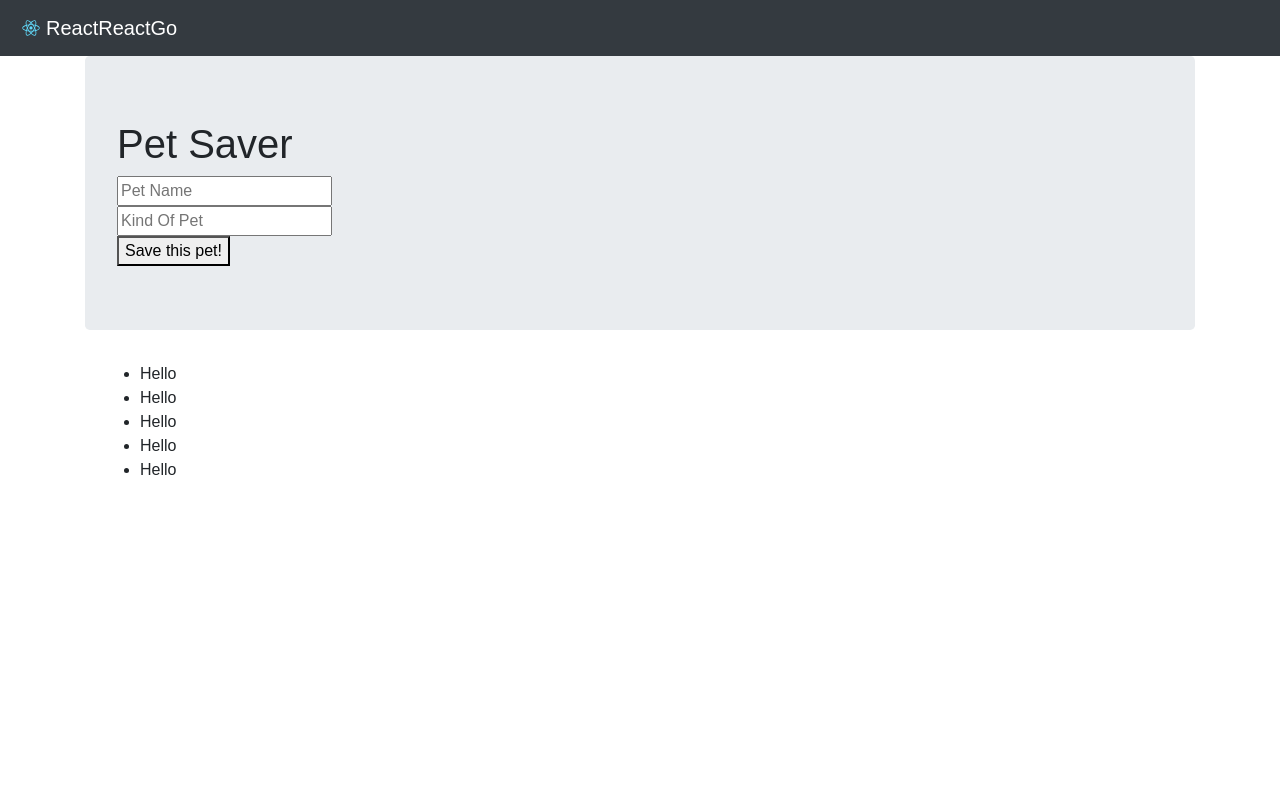
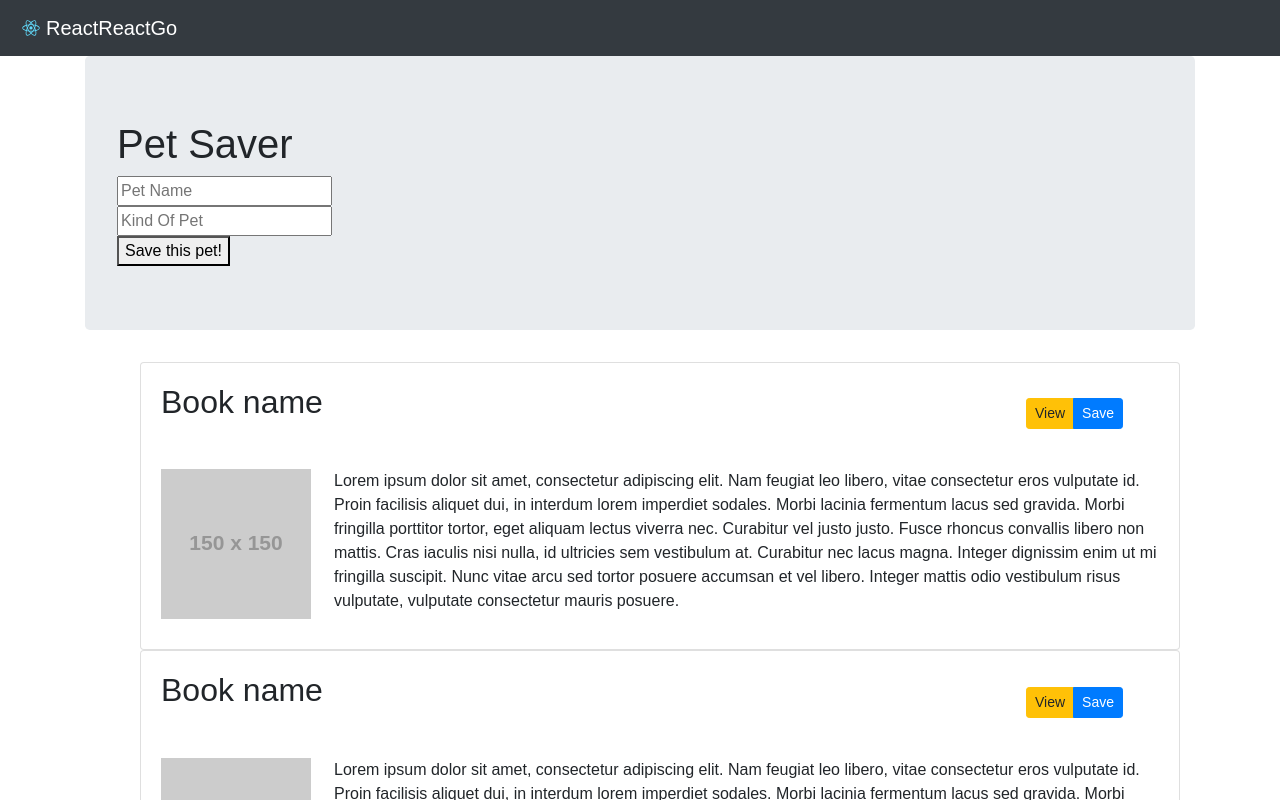
Before and after one commit to jcstang/react-books, a React (Create React App) app in the folder client/: page / in a window 1280 px wide. Shown: the top 800 px of the page. Built offline with nearby package versions, Linux system fonts and the light colour scheme.

Commit message:
adding more to card comp.

```diff
--- /dev/null
+++ b/client/src/components/BookListCard/index.js
@@ -0,0 +1,30 @@
+import React from 'react';
+import './index.css';
+
+export default function BookListCard() {
+    return (
+        <div className="container-fluid card">
+            <div className="row">
+                <div className="card-body col-10">
+                    <h2>Book name</h2>
+                </div>
+                <div className="col-2 card-body align-self-end">
+                    <div class="btn-group btn-group-sm" role="group" aria-label="Basic example">
+                        <button type="button" class="btn btn-warning">View</button>
+                        <button type="button" class="btn btn-primary">Save</button>
+                    </div>
+                </div>
+            </div>
+            <div className="row">
+                <div className="card-body col-2">
+                    <img src="https://via.placeholder.com/150" />
+                </div>
+                <div className="col-10 card-body align-self-end">
+                    <p>
+                    Lorem ipsum dolor sit amet, consectetur adipiscing elit. Nam feugiat leo libero, vitae consectetur eros vulputate id. Proin facilisis aliquet dui, in interdum lorem imperdiet sodales. Morbi lacinia fermentum lacus sed gravida. Morbi fringilla porttitor tortor, eget aliquam lectus viverra nec. Curabitur vel justo justo. Fusce rhoncus convallis libero non mattis. Cras iaculis nisi nulla, id ultricies sem vestibulum at. Curabitur nec lacus magna. Integer dignissim enim ut mi fringilla suscipit. Nunc vitae arcu sed tortor posuere accumsan et vel libero. Integer mattis odio vestibulum risus vulputate, vulputate consectetur mauris posuere.
+                    </p>
+                </div>
+            </div>
+        </div>
+    )
+}
--- a/client/src/components/ResultsBookList/index.js
+++ b/client/src/components/ResultsBookList/index.js
@@ -1,14 +1,15 @@
 import React from 'react';
+import BookListCard from '../BookListCard';
 
 export default function ResultsBookList() {
     return (
         <div className="container">
+            {/* TODO: render thru multiple results via map? */}
             <ul>
-                <li>Hello</li>
-                <li>Hello</li>
-                <li>Hello</li>
-                <li>Hello</li>
-                <li>Hello</li>
+                <BookListCard />
+                <BookListCard />
+                <BookListCard />
+                <BookListCard />
             </ul>
         </div>
     );
```
Also changed, not shown: client/src/components/BookListCard/index.css (added).
